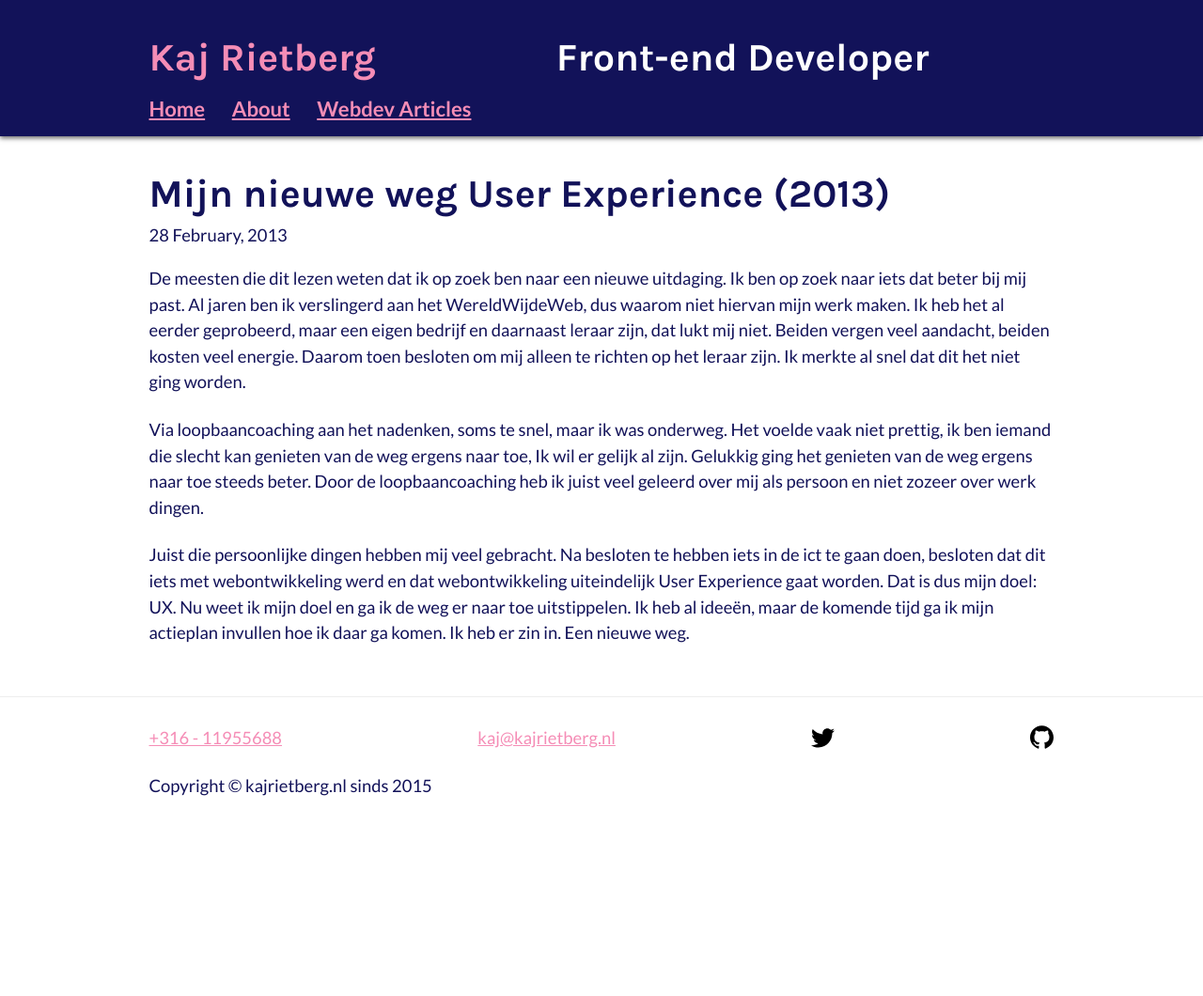
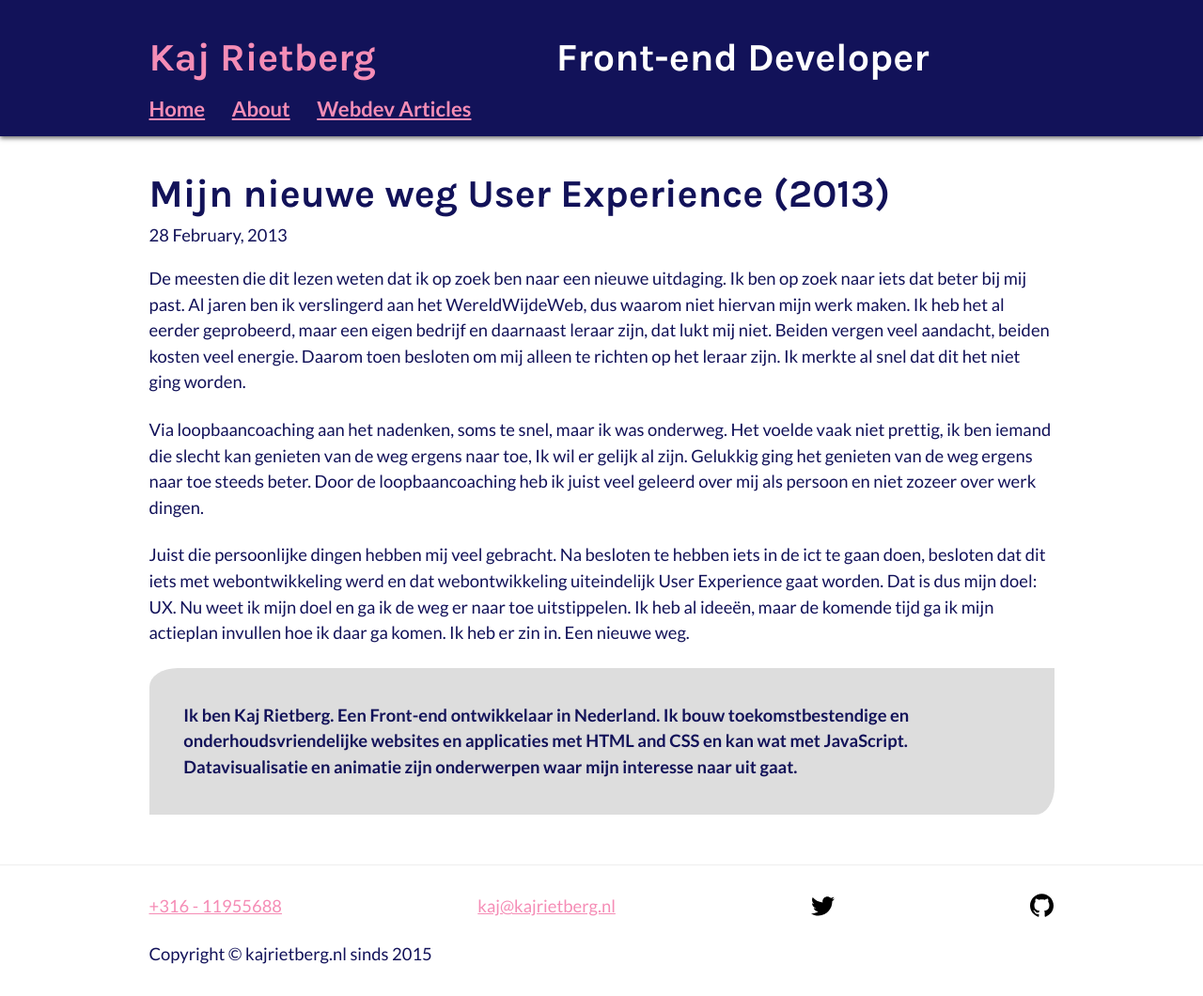
Before and after one commit to kajrietberg/kajrietberg.nl, a Jekyll site: the page built from _posts/2013-02-28-mijn-nieuwe-weg.md, in a window 1280 px wide. Shown: the whole page at 94% size. Built offline with Jekyll 4.4.1, drawn with Linux system fonts in a browser that asks for light colours; before the commit the page ends 900 px from its top, so only the background shows below that.

Commit message:
Tagline voor berichten toegevoegd

```diff
--- a/_includes/post-tagline.html
+++ b/_includes/post-tagline.html
@@ -1,4 +1,3 @@
- <p class="post-tagline">
-    I'm Kaj Rietberg. A Front-end developer in the Netherlands. I build future proof and maintable HTML and CSS code. Data-Visualization and Mail-templating and is a subject I'm very interested in. <br />
-    Beside Front-end I like mountainbiking, football, photography and my family.
-  </p>
+<p class="post-tagline">
+    Ik ben Kaj Rietberg. Een Front-end ontwikkelaar in Nederland. Ik bouw toekomstbestendige en onderhoudsvriendelijke websites en applicaties met HTML and CSS en kan wat met JavaScript. Datavisualisatie en animatie zijn onderwerpen waar mijn interesse naar uit gaat.
+</p>
--- a/_layouts/post.html
+++ b/_layouts/post.html
@@ -13,6 +13,8 @@ show-post-tagline: true
 
                 {{ content }}
 
+                {% include post-tagline.html %}
+
             </article>
 
         </main>
--- /dev/null
+++ b/_sass/5-modules/_post-tagline.scss
@@ -0,0 +1,17 @@
+/* ------------------------------------
+   #POST-TAGLINE
+   ------------------------------------*/
+
+/**
+ * Kort stukje over mij onder elk artikel
+ *
+ *
+ */
+
+.post-tagline {
+	font-weight: 600;
+	background-color: #ddd;
+	border-top-left-radius: 30px 20px;
+	border-bottom-right-radius: 20px 30px;
+	padding: 2*$spacing;
+}
--- a/css/style.min.scss
+++ b/css/style.min.scss
@@ -32,6 +32,7 @@
 "5-modules/_footer",
 "5-modules/_header",
 "5-modules/_page",
+"5-modules/_post-tagline",
 "5-modules/_quote",
 
 
```
Also changed, not shown: _includes/modal-photo.html (deleted, +0 -71 lines), _posts/2018-01-08-dom-en-javascript.md (+1 -1 lines).
